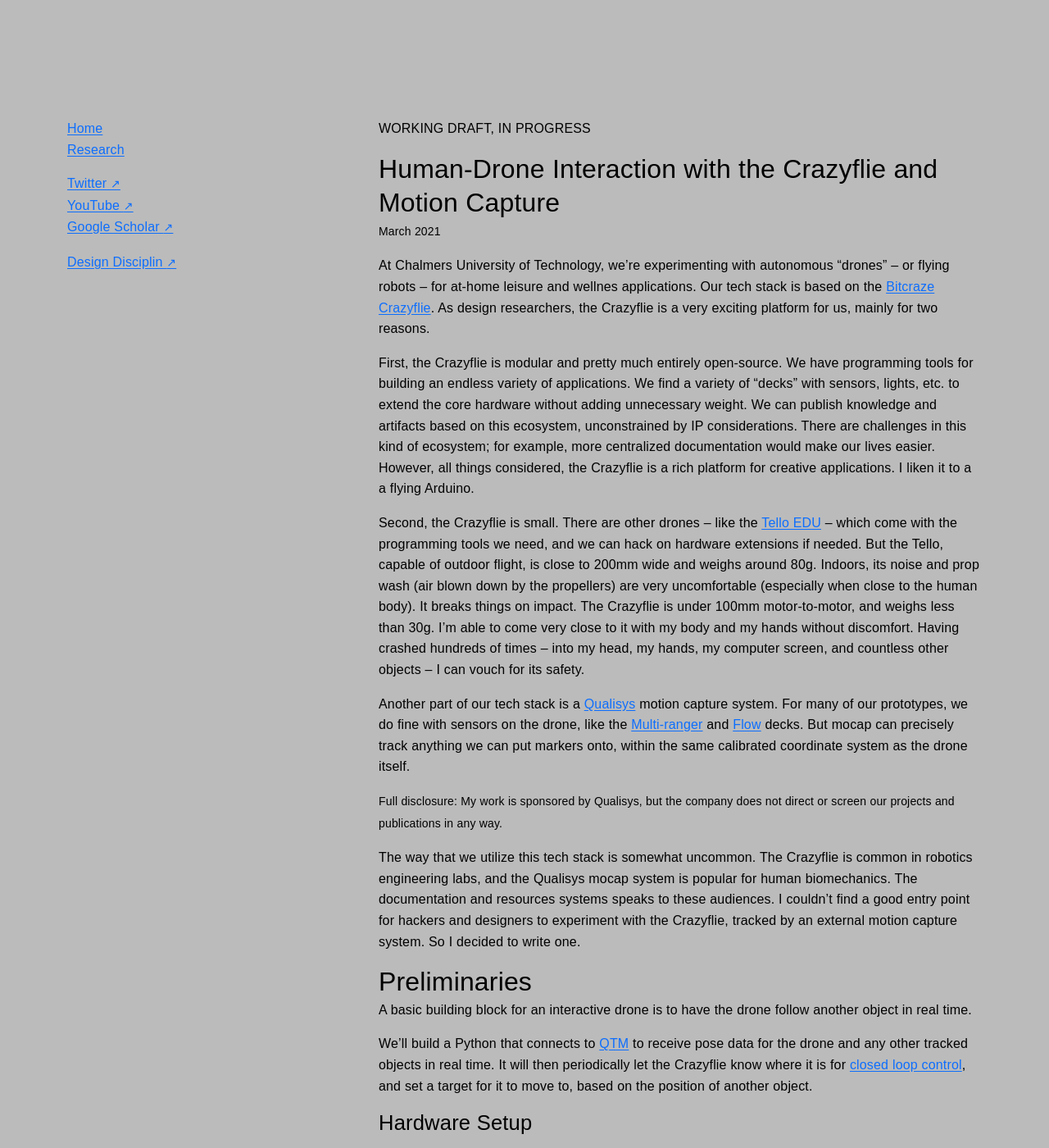
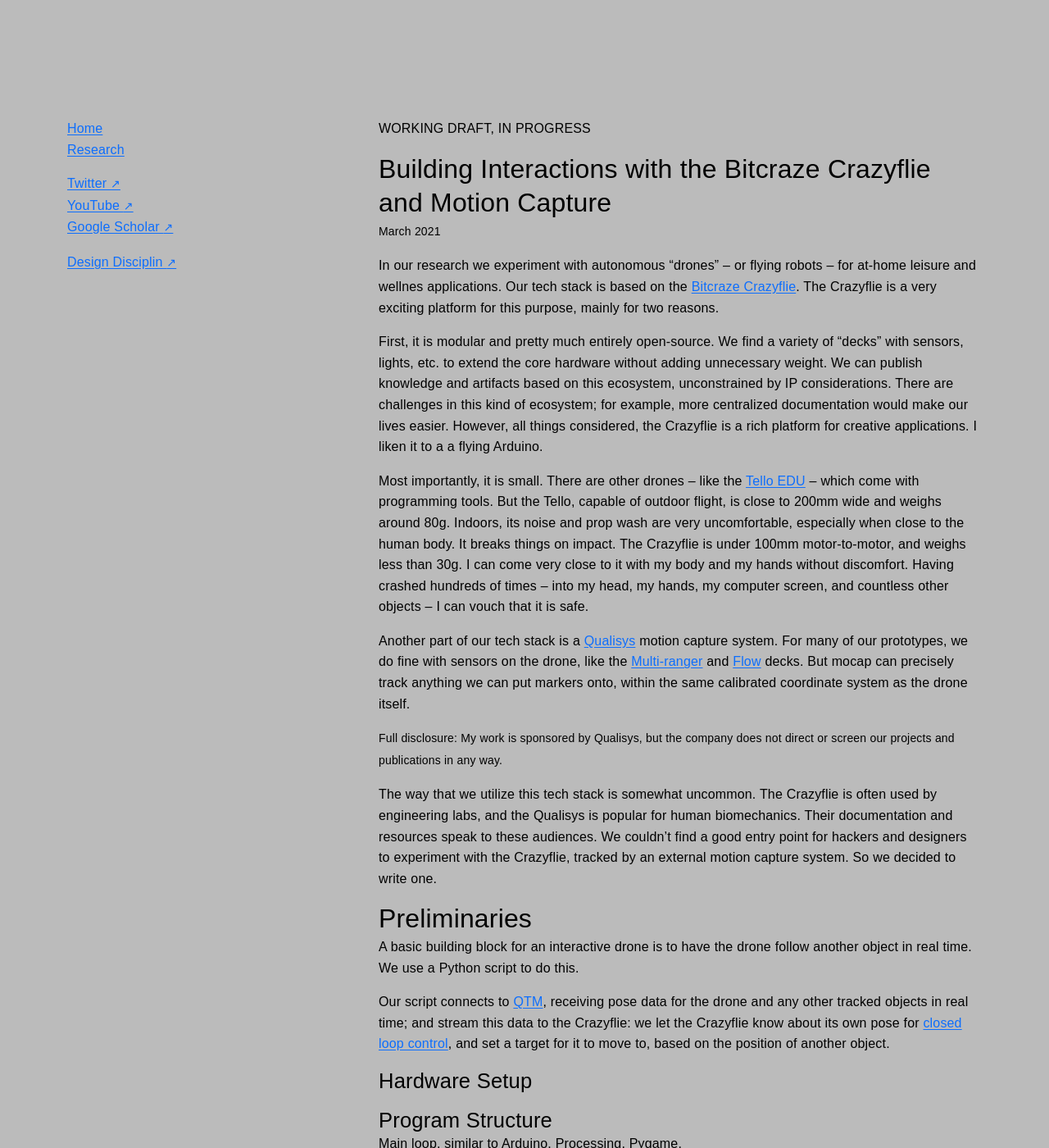
Before and after one commit to l77l77/mbaytas.github.io, a Jekyll site: the page built from crazyflie.md, in a window 1280 px wide and 1400 px high. Shown: the whole window at 82% size. Built offline with Jekyll 4.4.1, drawn with Linux system fonts in a browser that asks for light colours; some web fonts are replaced; our own code applies the rules of GitHub Pages for plain Markdown files; comment, search, counter and statistics services are not loaded.

Commit message:
Update crazyflie.md

```diff
--- a/crazyflie.md
+++ b/crazyflie.md
@@ -4,28 +4,28 @@
 
 > WORKING DRAFT, IN PROGRESS
 
-# Human-Drone Interaction with the Crazyflie and Motion Capture
+# Building Interactions with the Bitcraze Crazyflie and Motion Capture
 
 *March 2021*
 
-At Chalmers University of Technology, we're experimenting with autonomous "drones" -- or flying robots -- for at-home leisure and wellnes applications. Our tech stack is based on the [Bitcraze Crazyflie](https://www.bitcraze.io/). As design researchers, the Crazyflie is a very exciting platform for us, mainly for two reasons.
+In our research we experiment with autonomous "drones" -- or flying robots -- for at-home leisure and wellnes applications. Our tech stack is based on the [Bitcraze Crazyflie](https://www.bitcraze.io/). The Crazyflie is a very exciting platform for this purpose, mainly for two reasons.
 
-First, the Crazyflie is modular and pretty much entirely open-source. We have programming tools for building an endless variety of applications.  We find a variety of "decks" with sensors, lights, etc. to extend the core hardware without adding unnecessary weight. We can publish knowledge and artifacts based on this ecosystem, unconstrained by IP considerations. There are challenges in this kind of ecosystem; for example, more centralized documentation would make our lives easier. However, all things considered, the Crazyflie is a rich platform for creative applications. I liken it to a a flying Arduino.
+First, it is modular and pretty much entirely open-source. We find a variety of "decks" with sensors, lights, etc. to extend the core hardware without adding unnecessary weight. We can publish knowledge and artifacts based on this ecosystem, unconstrained by IP considerations. There are challenges in this kind of ecosystem; for example, more centralized documentation would make our lives easier. However, all things considered, the Crazyflie is a rich platform for creative applications. I liken it to a a flying Arduino.
 
-Second, the Crazyflie is small. There are other drones – like the [Tello EDU](https://www.ryzerobotics.com/tello-edu) – which come with the programming tools we need, and we can hack on hardware extensions if needed. But the Tello, capable of outdoor flight, is close to 200mm wide and weighs around 80g. Indoors, its noise and prop wash (air blown down by the propellers) are very uncomfortable (especially when close to the human body). It breaks things on impact. The Crazyflie is under 100mm motor-to-motor, and weighs less than 30g. I'm able to come very close to it with my body and my hands without discomfort. Having crashed hundreds of times -- into my head, my hands, my computer screen, and countless other objects -- I can vouch for its safety.
+Most importantly, it is small. There are other drones – like the [Tello EDU](https://www.ryzerobotics.com/tello-edu) – which come with programming tools. But the Tello, capable of outdoor flight, is close to 200mm wide and weighs around 80g. Indoors, its noise and prop wash are very uncomfortable, especially when close to the human body. It breaks things on impact. The Crazyflie is under 100mm motor-to-motor, and weighs less than 30g. I can come very close to it with my body and my hands without discomfort. Having crashed hundreds of times -- into my head, my hands, my computer screen, and countless other objects -- I can vouch that it is safe.
 
 Another part of our tech stack is a [Qualisys](https://www.qualisys.com/) motion capture system. For many of our prototypes, we do fine with sensors on the drone, like the [Multi-ranger](https://www.bitcraze.io/products/multi-ranger-deck/) and [Flow](https://www.bitcraze.io/products/flow-deck-v2/) decks. But mocap can precisely track anything we can put markers onto, within the same calibrated coordinate system as the drone itself.
 
 *Full disclosure: My work is sponsored by Qualisys, but the company does not direct or screen our projects and publications in any way.*
 
-The way that we utilize this tech stack is somewhat uncommon. The Crazyflie is common in robotics engineering labs, and the Qualisys mocap system is popular for human biomechanics. The documentation and resources systems speaks to these audiences. I couldn't find a good entry point for hackers and designers to experiment with the Crazyflie, tracked by an external motion capture system. So I decided to write one.
+The way that we utilize this tech stack is somewhat uncommon. The Crazyflie is often used by engineering labs, and the Qualisys is popular for human biomechanics. Their documentation and resources speak to these audiences. We couldn't find a good entry point for hackers and designers to experiment with the Crazyflie, tracked by an external motion capture system. So we decided to write one.
 
 
 # Preliminaries
 
-A basic building block for an interactive drone is to have the drone follow another object in real time.
+A basic building block for an interactive drone is to have the drone follow another object in real time. We use a Python script to do this.
 
-We'll build a Python that connects to [QTM](https://www.qualisys.com/software/qualisys-track-manager/) to receive pose data for the drone and any other tracked objects in real time. It will then periodically let the Crazyflie know where it is for [closed loop control](https://en.wikipedia.org/wiki/Control_theory), and set a target for it to move to, based on the position of another object.
+Our script connects to [QTM](https://www.qualisys.com/software/qualisys-track-manager/), receiving pose data for the drone and any other tracked objects in real time; and stream this data to the Crazyflie: we let the Crazyflie know about its own pose for [closed loop control](https://en.wikipedia.org/wiki/Control_theory), and set a target for it to move to, based on the position of another object.
 
 ## Hardware Setup
 
```
